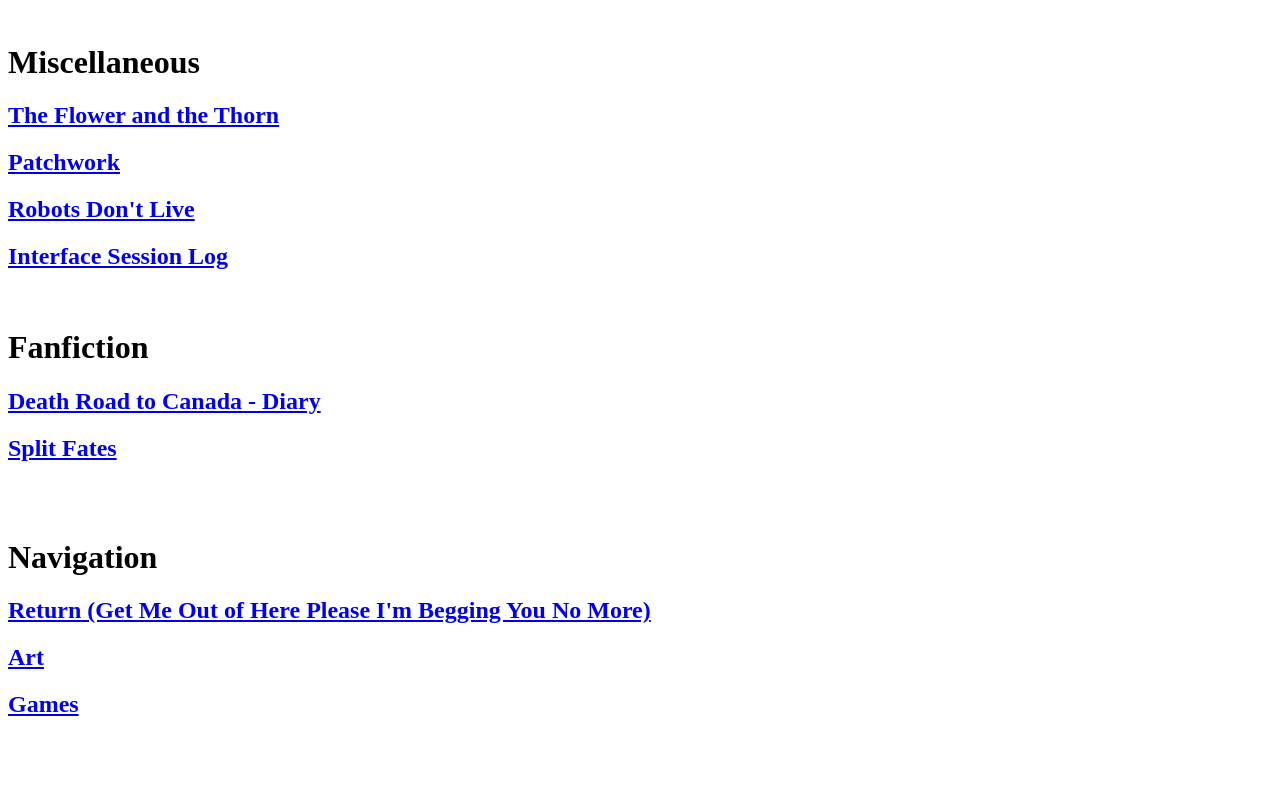
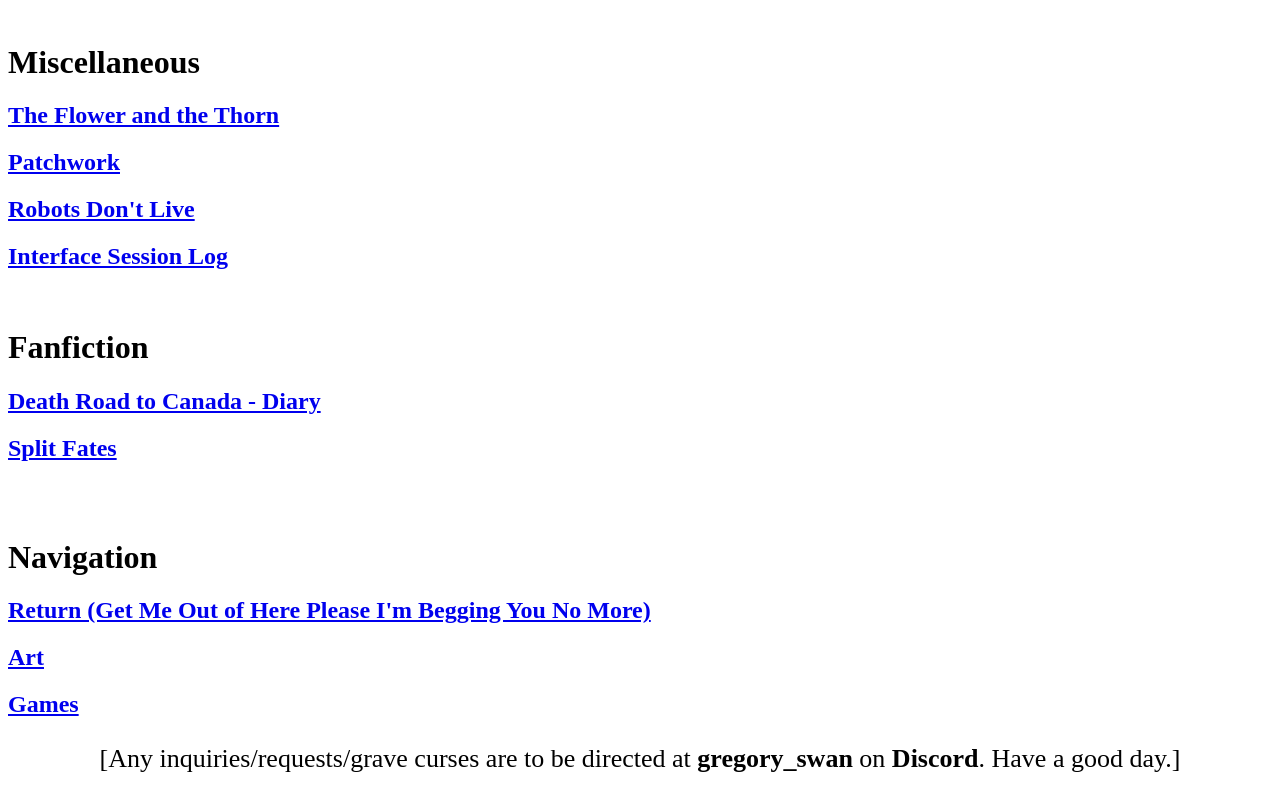
Before and after one commit to Gregory-Swan/gregs-page, a plain HTML site: page writing.html in a window 1280 px wide. Shown: the part 1574-2374 px from the top of the page. Before the commit the page ends 2312 px from the top, so only its background shows below. Drawn offline with Linux system fonts and the light colour scheme.

Commit message:
Update writing.html

```diff
--- a/writing.html
+++ b/writing.html
@@ -73,6 +73,8 @@
 <h2><a href="art.html">Art</a></h2>
 <h2><a href="games.html">Games</a></h2>
 
+<p style="font-size:26px; text-align: center;">[Any inquiries/requests/grave curses are to be directed at <b>gregory_swan</b> on <b>Discord</b>. Have a good day.]</p>
+
 </body>
 
 </html>
```
